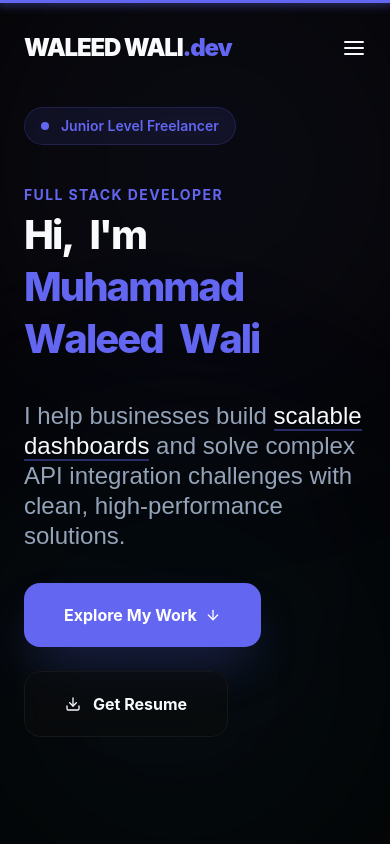
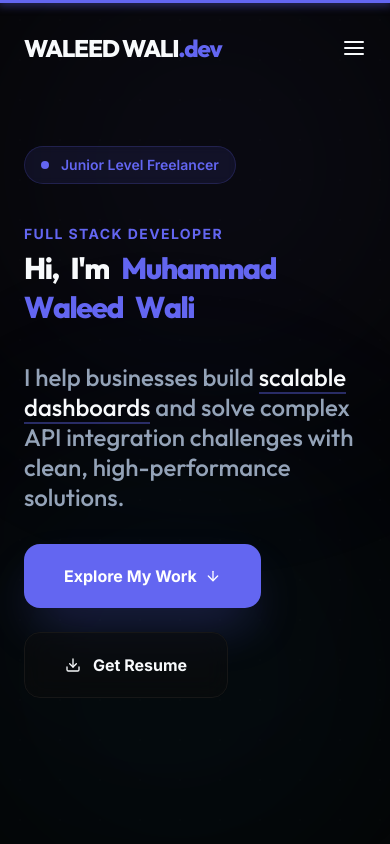
Before and after one commit to waleed-wali/react-portfolio, a React (Vite) app: page / in a window 390 px wide. Shown: the top 844 px of the page. Built offline with nearby package versions, Linux system fonts and the light colour scheme.

Commit message:
style: settle font-binding and use standard breakpoints for scalable hero title

```diff
--- a/index.html
+++ b/index.html
@@ -24,8 +24,7 @@
     <meta property="twitter:description" content="Expert Full-Stack Developer specializing in high-performance dashboards, API integrations, and scalable web applications." />
     <meta property="twitter:image" content="https://waleed-wali.github.io/react-portfolio/og-image.jpg" />
 
-    <link rel="preconnect" href="https://fonts.googleapis.com">
-    <link rel="preconnect" href="https://fonts.gstatic.com" crossorigin>
+    <link href="https://fonts.googleapis.com/css2?family=Inter:wght@300;400;500;600;700&family=Outfit:wght@300;400;500;600;700;800&display=swap" rel="stylesheet">
   </head>
   <body>
     <div id="root"></div>
--- a/src/index.css
+++ b/src/index.css
@@ -2,7 +2,12 @@
 @tailwind components;
 @tailwind utilities;
 
-@import url('https://fonts.googleapis.com/css2?family=Inter:wght@300;400;500;600;700&family=Outfit:wght@300;400;500;600;700;800&display=swap');
+html {
+  font-size: 16px;
+  -webkit-text-size-adjust: 100%;
+  -webkit-font-smoothing: antialiased;
+  -moz-osx-font-smoothing: grayscale;
+}
 
 *, *::before, *::after {
   box-sizing: border-box;
@@ -13,26 +18,19 @@ html, body {
   max-width: 100vw;
   overflow-x: hidden;
   position: relative;
-  -webkit-font-smoothing: antialiased;
-  -moz-osx-font-smoothing: grayscale;
-}
-
-html {
-  font-size: 16px !important; /* Lock scale back to dev default */
-  line-height: 1.5;
-  -webkit-text-size-adjust: 100%;
+  font-family: 'Inter', sans-serif;
 }
 
 @layer base {
   body {
-    @apply bg-background text-textMain font-sans antialiased selection:bg-primary/30;
+    @apply bg-background text-textMain antialiased selection:bg-primary/30;
     line-height: 1.5;
     scroll-behavior: smooth;
     overflow-x: hidden;
   }
 
-  h1, h2, h3, h4 {
-    font-family: 'Outfit', sans-serif;
+  h1, h2, h3, h4, .font-display {
+    font-family: 'Outfit', sans-serif !important;
   }
 }
 
--- a/src/sections/Hero.tsx
+++ b/src/sections/Hero.tsx
@@ -33,15 +33,12 @@ export function Hero() {
             Full Stack Developer
           </motion.p>
 
-          <h1
-            className="font-extrabold tracking-tighter text-textMain leading-[1.1] font-display"
-            style={{ fontSize: 'clamp(2.5rem, 8vw, 4.5rem)' }}
-          >
+          <h1 className="text-3xl sm:text-5xl md:text-6xl lg:text-7xl font-extrabold tracking-tighter text-textMain leading-[1.1] font-display">
             {name.split(" ").map((word, i) => (
               <span
                 key={i}
                 className={clsx(
-                  "inline-block mr-4 overflow-hidden whitespace-nowrap",
+                  "inline-block mr-3 sm:mr-4 md:mr-6 overflow-hidden whitespace-nowrap",
                   i > 1 ? "text-primary" : "text-textMain"
                 )}
               >
```
